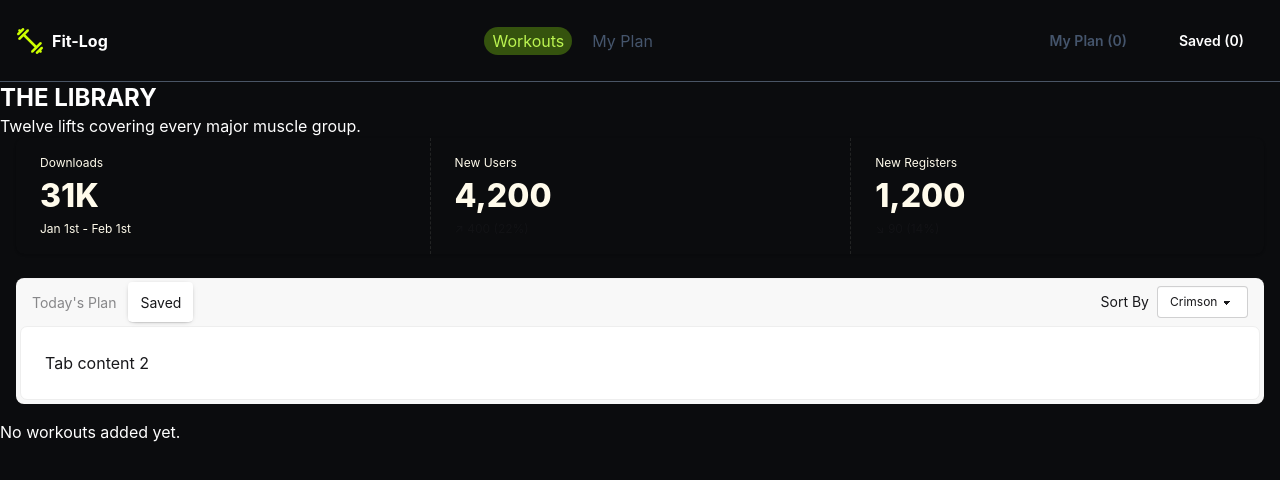
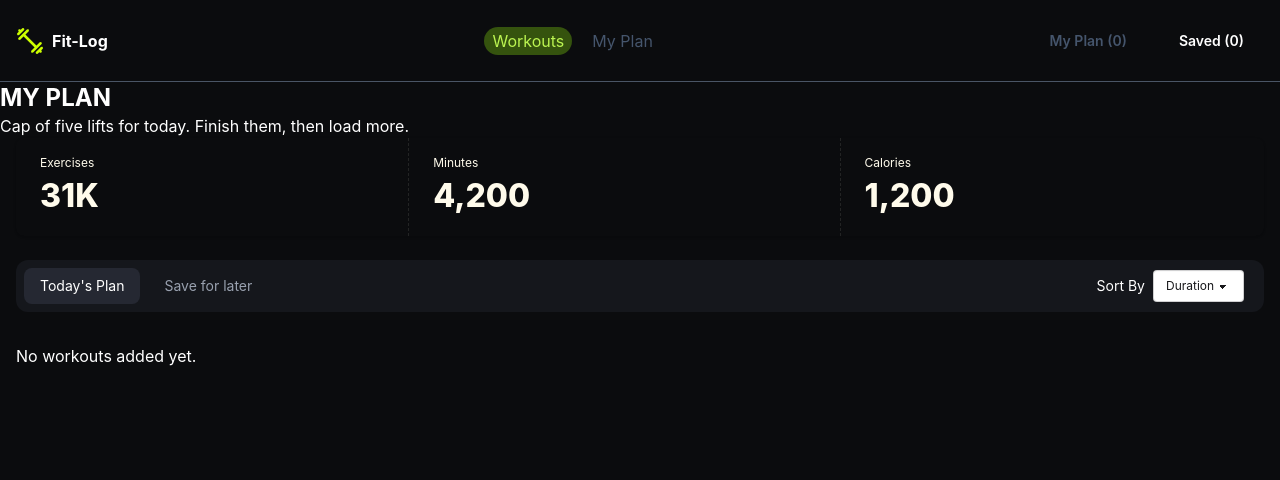
Before and after one commit to noshinSunzida/PH_Assignment_6, a Next.js app: page /MyPlan in a window 1280 px wide. Shown: the top 480 px of the page. Built offline with nearby package versions, Linux system fonts and the light colour scheme.

Commit message:
added My Plan & Saved tab functionality

```diff
--- a/src/app/MyPlan/page.tsx
+++ b/src/app/MyPlan/page.tsx
@@ -1,31 +1,134 @@
 "use client";
 
-import MyPlanDetailsPage from '@/components/MyPlanDetails/MyPlanDetailsPage';
-import Cards from '@/components/shared/Cards';
+import MyPlanCardList from '@/components/shared/MyPlanCardList';
 import { CardContext } from '@/context/CardProvider';
 import { IWorkoutCards } from '@/types/WorkoutCardsType';
-import React, { useContext } from 'react';
+import React, { useContext, useState } from 'react';
 
 const MyPlanPage = () => {
 
-    const {todaysplanCards} = useContext(CardContext)
+    const [activeTab,setActiveTab] = useState<"Today's Plan"| "Saved">("Today's Plan");
+    const [sortBy,setSortBy] = useState<"duration"| "rating" | "calories">("duration");
+
+    const sortCards = (card:IWorkoutCards[]) => {
+        const sortedCards = [...card];
+
+        if(sortBy === "duration"){
+            sortedCards.sort((a,b) => a.duration - b.duration)
+        }
+        else if(sortBy === "calories"){
+            sortedCards.sort((a,b) => a.caloriesBurned - b.caloriesBurned)
+        }
+        else if(sortBy === "rating"){
+            sortedCards.sort((a,b) => a.rating - b.rating)
+        }
+
+        return sortedCards;
+    }
+
+
+    const {todaysplanCards,savedCards} = useContext(CardContext)
+
+    const sortedTodaysPlanCards = sortCards(todaysplanCards);
+    const sortedSavedCards = sortCards(savedCards);
+
     return (
         <div className="max-w-7xl mx-auto w-full">
-            <p className="text-white font-bold text-2xl">THE LIBRARY</p>
-            <p className="text-white">Twelve lifts covering every major muscle group.</p>
+            <p className="text-white font-bold text-2xl">MY PLAN</p>
+            <p className="text-white">Cap of five lifts for today. Finish them, then load more.</p>
 
-            <MyPlanDetailsPage/>
+            <div className="max-w-7xl mx-auto flex flex-col  gap-6 px-4">
+            {/* Added w-full here */}
+            <div className="stats stats-vertical lg:stats-horizontal shadow ">
+                <div className="stat text-amber-50">
+                    <div className="stat-title text-amber-50">Exercises</div>
+                    <div className="stat-value">31K</div>
 
-            <div className="grid grid-cols-1 md:grid-cols-2 lg:grid-cols-3 gap-y-6">
-                {todaysplanCards.map((cards:IWorkoutCards) => {
-                return <Cards key={cards.id} cards={cards} />
-                })}
+                </div>
+
+                <div className="stat text-amber-50">
+                    <div className="stat-title text-amber-50">Minutes</div>
+                    <div className="stat-value">4,200</div>
+
+                </div>
+
+                <div className="stat text-amber-50">
+                    <div className="stat-title text-amber-50">Calories</div>
+                    <div className="stat-value">1,200</div>
+
+                </div>
             </div>
 
-            {todaysplanCards.length === 0 && (
-            <p className="text-white mt-4">No workouts added yet.</p>
-            )}
 
+
+<div>
+    {/* Tab buttons */}
+    <div className="flex items-center justify-between rounded-xl bg-[#15171C] p-2">
+        <div className="flex gap-2">
+            <button
+                onClick={() => setActiveTab("Today's Plan")}
+                className={`rounded-lg px-4 py-2 text-sm ${
+                    activeTab === "Today's Plan"
+                        ? "bg-[#252832] text-white"
+                        : "text-gray-400"
+                }`}
+            >
+                Today's Plan
+            </button>
+
+            <button
+                onClick={() => setActiveTab("Saved")}
+                className={`rounded-lg px-4 py-2 text-sm ${
+                    activeTab === "Saved"
+                        ? "bg-[#252832] text-white"
+                        : "text-gray-400"
+                }`}
+            >
+                Save for later
+            </button>
+        </div>
+
+        <div className="flex items-center gap-2 px-3">
+            <p className="whitespace-nowrap text-sm  text-white">Sort By</p>
+            <select value={sortBy} onChange={(e)=> setSortBy(e.target.value as "duration"| "rating" | "calories" )}
+              className="select select-sm">
+                <option value="duration">Duration</option>
+                <option value="rating">Rating</option>
+                <option value="calories">Calories</option>
+            </select>
+        </div>
+    </div>
+
+    {/* Selected tab content */}
+    <div className="mt-4 flex flex-col gap-3">
+        {activeTab === "Today's Plan" ? (
+            sortedTodaysPlanCards.length > 0 ? (
+                sortedTodaysPlanCards.map((card: IWorkoutCards) => (
+                    <MyPlanCardList key={card.id} card={card} />
+                ))
+            ) : (
+                <p className="mt-4 text-white">
+                    No workouts added yet.
+                </p>
+            )
+        ) : (
+            sortedSavedCards.length > 0 ? (
+                sortedSavedCards.map((card: IWorkoutCards) => (
+                    <MyPlanCardList key={card.id} card={card} />
+                ))
+            ) : (
+                <p className="mt-4 text-white">
+                    No saved workouts added yet.
+                </p>
+            )
+        )}
+    </div>
+</div>
+
+
+
+
+        </div>
         </div>
     );
 };
--- a/src/app/[id]/page.tsx
+++ b/src/app/[id]/page.tsx
@@ -2,6 +2,7 @@
 import React from 'react';
 import Image from 'next/image';
 import TodayPlanButton from '@/components/Cards/TodayPlanButton';
+import SaveLaterButton from '@/components/Cards/SaveLaterButton';
 
 interface IWorkoutDetailsProps {
     params: Promise<{
@@ -106,9 +107,7 @@
                     {/* Buttons */}
                     <div className="flex gap-4 mt-4">
                         <TodayPlanButton card = {details}/>
-                        <button className="bg-transparent border border-gray-600 hover:bg-gray-800 text-white font-semibold py-3 px-6 rounded-xl flex items-center gap-2 transition-colors">
-
-                            Save for later</button>
+                        <SaveLaterButton card = {details}/>
 
                     </div>
 
--- a/src/app/layout.tsx
+++ b/src/app/layout.tsx
@@ -1,8 +1,7 @@
 import type { Metadata } from "next";
 import { Geist, Geist_Mono } from "next/font/google";
 import "./globals.css";
-import Nav from "@/components/shared/Nav";
-import CardProvider from "@/context/CardProvider";
+import ClientLayout from "@/components/Layout/ClientLayout";
 
 
 const geistSans = Geist({
@@ -29,10 +28,9 @@
     >
 
       <body className="min-h-full flex flex-col bg-[#0B0C0E]">
-        <CardProvider>
-             <Nav></Nav>
-            {children}
-        </CardProvider>
+        <ClientLayout>
+          {children}
+        </ClientLayout>
       </body>
 
     </html>
--- /dev/null
+++ b/src/components/Cards/SaveLaterButton.tsx
@@ -0,0 +1,23 @@
+"use client";
+
+import { CardContext } from "@/context/CardProvider";
+import { IWorkoutCards } from "@/types/WorkoutCardsType";
+import React, { useContext } from "react";
+
+const SaveLaterButton = ({card}: {card:IWorkoutCards}) => {
+    const { savedCards, setSavedCards } = useContext(CardContext);
+
+    const handleSavedPlan = () => {
+        setSavedCards([...savedCards, card])
+
+    }
+
+    return (
+        <button
+            className="bg-transparent border border-gray-600 hover:bg-gray-800 text-white font-semibold py-3 px-6 rounded-xl"
+            onClick={() => handleSavedPlan()}>Save for later</button>
+
+    );
+};
+
+export default SaveLaterButton;
--- /dev/null
+++ b/src/components/Layout/ClientLayout.tsx
@@ -0,0 +1,17 @@
+"use client";
+import React, { ReactNode } from 'react';
+import Nav from '../shared/Nav';
+import CardProvider from '@/context/CardProvider';
+
+const ClientLayout = ({children}:{children:ReactNode}) => {
+    return (
+        <div>
+            <CardProvider>
+             <Nav></Nav>
+            {children}
+            </CardProvider>
+        </div>
+    );
+};
+
+export default ClientLayout;
--- a/src/components/MyPlanDetails/MyPlanDetailsPage.tsx
+++ /dev/null
@@ -1,50 +0,0 @@
-import React from 'react';
-
-const MyPlanDetailsPage = () => {
-    return (
-        <div className="max-w-7xl mx-auto flex flex-col  gap-6 px-4">
-            {/* Added w-full here */}
-            <div className="stats stats-vertical lg:stats-horizontal shadow ">
-                <div className="stat text-amber-50">
-                    <div className="stat-title text-amber-50">Downloads</div>
-                    <div className="stat-value">31K</div>
-                    <div className="stat-desc text-amber-50">Jan 1st - Feb 1st</div>
-                </div>
-
-                <div className="stat text-amber-50">
-                    <div className="stat-title text-amber-50">New Users</div>
-                    <div className="stat-value">4,200</div>
-                    <div className="stat-desc">↗︎ 400 (22%)</div>
-                </div>
-
-                <div className="stat text-amber-50">
-                    <div className="stat-title text-amber-50">New Registers</div>
-                    <div className="stat-value">1,200</div>
-                    <div className="stat-desc">↘︎ 90 (14%)</div>
-                </div>
-            </div>
-
-            {/* Added w-full here */}
-            <div className="tabs tabs-box ">
-                <input type="radio" name="my_tabs_6" className="tab" aria-label="Today's Plan" />
-                <div className="tab-content bg-base-100 border-base-300 p-6">Tab content 1</div>
-
-                <input type="radio" name="my_tabs_6" className="tab" aria-label="Saved" defaultChecked />
-                <div className="tab-content bg-base-100 border-base-300 p-6">Tab content 2</div>
-
-                <div className="ms-auto flex items-center gap-2 px-3">
-                    <p className="whitespace-nowrap text-sm">Sort By</p>
-                    <select defaultValue="Pick a color" className="select select-sm">
-                        <option disabled={true}>Duration</option>
-                        <option>Crimson</option>
-                        <option>Amber</option>
-                        <option>Velvet</option>
-                    </select>
-                </div>
-
-            </div>
-        </div>
-    );
-};
-
-export default MyPlanDetailsPage;
--- /dev/null
+++ b/src/components/shared/MyPlanCardList.tsx
@@ -0,0 +1,60 @@
+import React from "react";
+import Image from "next/image";
+import Link from "next/link";
+import { IWorkoutCards } from "@/types/WorkoutCardsType";
+
+const MyPlanCardList = ({ card }: { card: IWorkoutCards }) => {
+    return (
+        <div className="flex items-center justify-between gap-4 rounded-xl bg-[#15171C] p-4">
+            {/* Left side: Workout information */}
+            <div className="flex min-w-0 flex-1 items-center gap-3">
+                <Image
+                    src={card.image}
+                    alt={card.name}
+                    width={110}
+                    height={65}
+                    className="h-[65px] w-[105px] shrink-0 rounded-lg object-cover"
+                />
+
+                <div className="min-w-0">
+                    <h2 className="truncate text-sm font-bold uppercase text-white">
+                        {card.name}
+                    </h2>
+
+                    <p className="truncate text-xs text-gray-400">
+                        {card.equipment}
+                    </p>
+
+                    <div className="mt-1 flex flex-wrap items-center gap-3 text-xs text-gray-400">
+                        <span>◷ {card.duration} min</span>
+                        <span>🔥 {card.caloriesBurned} kcal</span>
+                        <span>☆ {card.rating}</span>
+                    </div>
+                </div>
+            </div>
+
+            {/* Right side: Action buttons */}
+            <div className="flex shrink-0 items-center gap-2">
+                <Link
+                    href={`/${card.id}`}
+                    className="hidden rounded-full border border-[#343844] px-4 py-2 text-xs text-gray-300 hover:bg-[#252832] sm:inline-block"
+                >
+                    View Details
+                </Link>
+
+                <button className="rounded-full bg-[#DFFF00] px-3 py-2 text-xs font-semibold text-black hover:bg-lime-300">
+                    ✓ Mark as Done
+                </button>
+
+                <button
+                    aria-label="Remove workout"
+                    className="hidden px-1 text-gray-500 hover:text-white sm:block"
+                >
+                    ×
+                </button>
+            </div>
+        </div>
+    );
+};
+
+export default MyPlanCardList;
--- a/src/context/CardProvider.tsx
+++ b/src/context/CardProvider.tsx
@@ -4,22 +4,29 @@
 
 interface IcardContext {
    todaysplanCards: IWorkoutCards[];
+   savedCards: IWorkoutCards[];
    setTodaysplanCards: React.Dispatch<React.SetStateAction<IWorkoutCards[]>>;
+   setSavedCards: React.Dispatch<React.SetStateAction<IWorkoutCards[]>>;
 }
 
 export const CardContext = createContext<IcardContext>({
     todaysplanCards: [],
     setTodaysplanCards: () => {},
+    savedCards: [],
+    setSavedCards: () => {},
 });
 
 
 const CardProvider = ({children}: {children:ReactNode}) => {
 
     const [todaysplanCards, setTodaysplanCards] = useState<IWorkoutCards[]>([]);
+    const [savedCards, setSavedCards] = useState<IWorkoutCards[]>([]);
 
     const sharedData = {
     todaysplanCards,
     setTodaysplanCards,
+    savedCards,
+    setSavedCards,
     };
 
     return (
```
Also changed, not shown: src/app/[id]/loading.tsx (added, +11 -0 lines).
